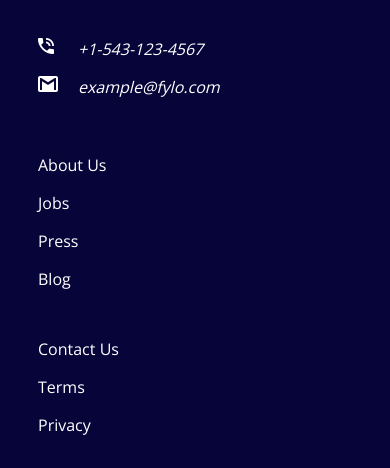
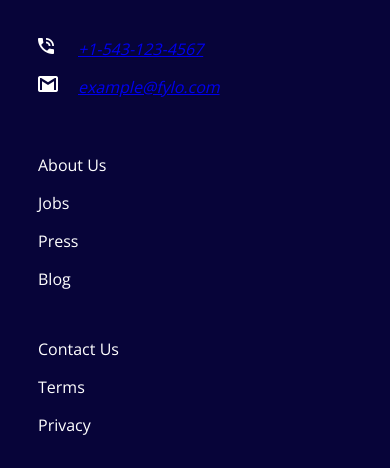
Before and after one commit to tediko/fylo-landing-page, a plain HTML site: page index.html in a window 390 px wide. Shown: the part 2297-2765 px from the top of the page. Drawn offline with nearby package versions, Linux system fonts and the light colour scheme; files whose address does not match are found by name.

Commit message:
Added footer__contact-link for phone/mail

```diff
--- a/index.html
+++ b/index.html
@@ -106,11 +106,11 @@
         <address class="footer__contact">
           <div class="footer__contact-item">
             <i class="footer__contact-icon i-icon-phone"></i>
-            <p class="footer__contact-text">+1-543-123-4567</p>
+            <a class="footer__contact-link" href="tel:+1-543-123-4567">+1-543-123-4567</a>
           </div>
           <div class="footer__contact-item">
             <i class="footer__contact-icon i-icon-email"></i>
-            <p class="footer__contact-text">example@fylo.com</p>
+            <a class="footer__contact-link" href="mailto:example@fylo.com">example@fylo.com</a>
           </div>
         </address>
         <nav class="footer__nav">
```
